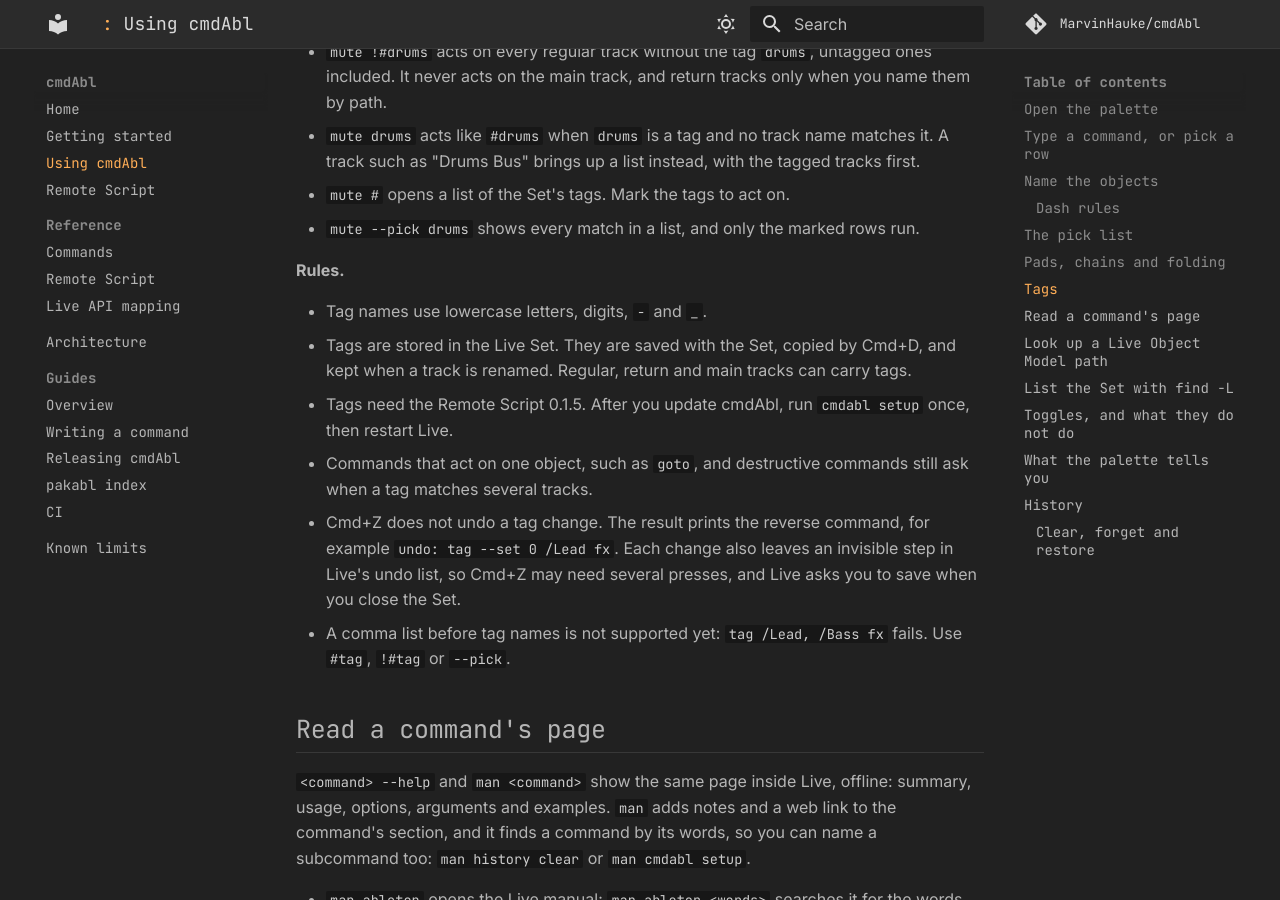
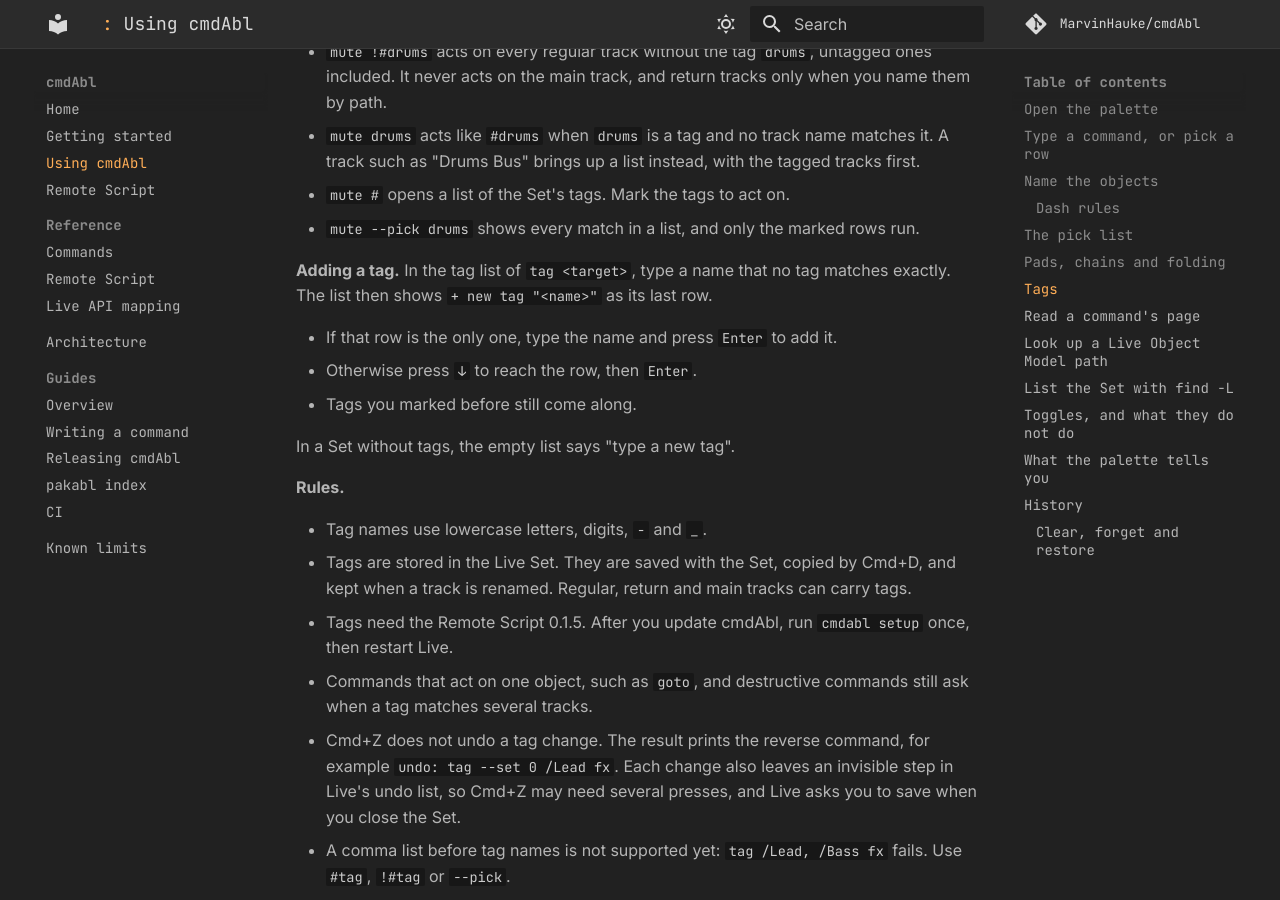
Before and after one commit to MarvinHauke/cmdAbl, an MkDocs documentation site: the page built from docs/using.md, in a window 1280 px wide and 900 px high, scrolled down 4083 px. Built offline with MkDocs 1.6.1 and Material for MkDocs 9.7.7, drawn with Linux system fonts in a browser that asks for light colours; comment, search, counter and statistics services are not loaded.

Commit message:
docs(using): adding a tag from the tag list
Co-Authored-By: Claude Haiku 5.5 <noreply@anthropic.com>

```diff
--- a/docs/using.md
+++ b/docs/using.md
@@ -134,6 +134,15 @@ A tag marks what a track is, such as `fx` or `drums`. One command then reaches e
 - `mute #` opens a list of the Set's tags. Mark the tags to act on.
 - `mute --pick drums` shows every match in a list, and only the marked rows run.
 
+**Adding a tag.** In the tag list of `tag <target>`, type a name that no tag matches exactly. The list then shows
+`+ new tag "<name>"` as its last row.
+
+- If that row is the only one, type the name and press `Enter` to add it.
+- Otherwise press `↓` to reach the row, then `Enter`.
+- Tags you marked before still come along.
+
+In a Set without tags, the empty list says "type a new tag".
+
 **Rules.**
 
 - Tag names use lowercase letters, digits, `-` and `_`.
```
